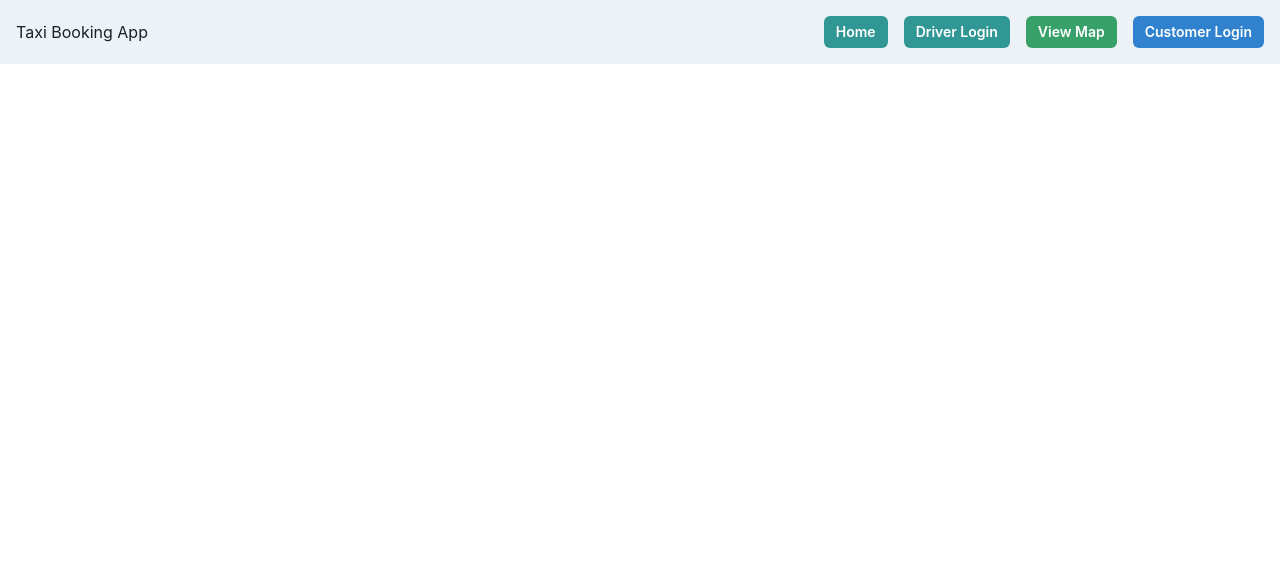
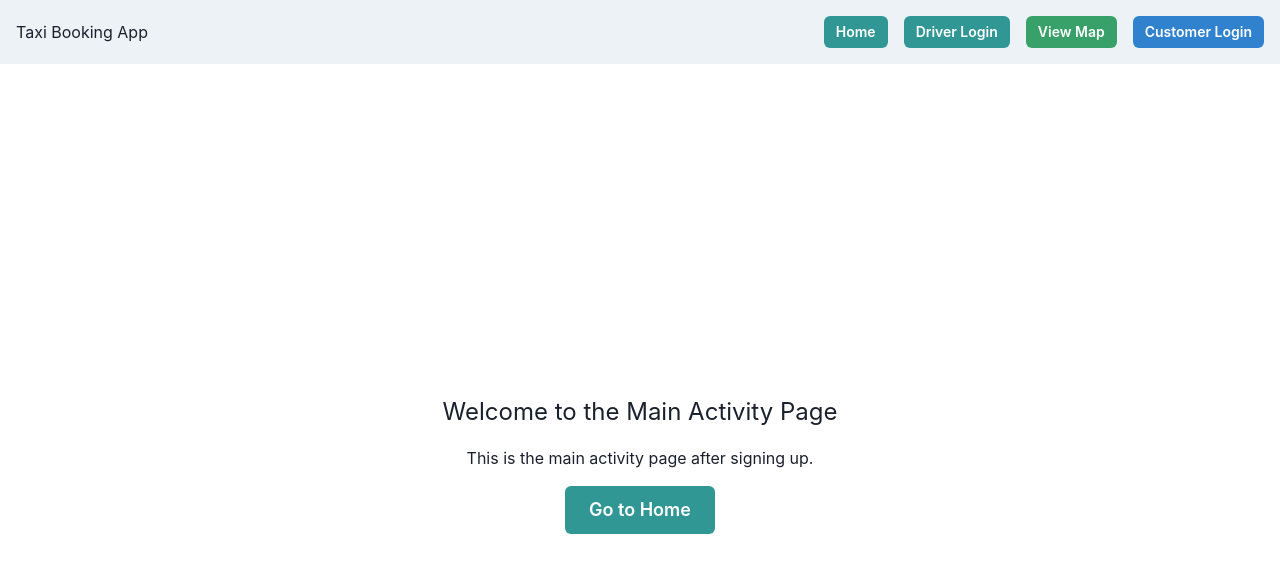
Before and after one commit to GPT-Engineer-App/taxi-connector, a React (Vite) app: page /main-activity in a window 1280 px wide. Shown: the top 572 px of the page. Built offline with nearby package versions, Linux system fonts and the light colour scheme.

Commit message:
Reverted to edit 809d96b7-6a04-4f63-9f40-db10ffc6646f: "Create main activity page and redirect users to it after signing up"

```diff
--- a/src/App.jsx
+++ b/src/App.jsx
@@ -8,6 +8,7 @@ import DriverSignup from "./pages/DriverSignup.jsx";
 import CustomerSignup from "./pages/CustomerSignup.jsx";
 import Navbar from "./components/Navbar.jsx";
 import MapView from "./pages/MapView.jsx";
+import MainActivity from "./pages/MainActivity.jsx";
 
 function App() {
   const [loading, setLoading] = useState(true);
@@ -32,7 +33,8 @@ function App() {
         <Route exact path="/customer-login" element={<CustomerLogin />} />
         <Route exact path="/driver-signup" element={<DriverSignup />} />
         <Route exact path="/customer-signup" element={<CustomerSignup />} />
-      <Route exact path="/map-view" element={<MapView />} />
+        <Route exact path="/map-view" element={<MapView />} />
+        <Route exact path="/main-activity" element={<MainActivity />} />
       </Routes>
     </Router>
   );
--- a/src/pages/CustomerLogin.jsx
+++ b/src/pages/CustomerLogin.jsx
@@ -1,21 +1,14 @@
 import { Container, Text, VStack, Input, Button } from "@chakra-ui/react";
-import { Link, useNavigate } from "react-router-dom";
+import { Link } from "react-router-dom";
 
 const CustomerLogin = () => {
-  const navigate = useNavigate();
-
-  const handleLogin = () => {
-    // Add login logic here
-    navigate("/map-view");
-  };
-
   return (
     <Container centerContent maxW="container.md" height="100vh" display="flex" flexDirection="column" justifyContent="center" alignItems="center">
       <VStack spacing={4}>
         <Text fontSize="2xl">Customer Login</Text>
         <Input placeholder="Email" size="lg" />
         <Input placeholder="Password" type="password" size="lg" />
-        <Button colorScheme="blue" size="lg" onClick={handleLogin}>Login</Button>
+        <Button colorScheme="blue" size="lg">Login</Button>
         <Button as={Link} to="/customer-signup" colorScheme="gray" size="lg">Sign Up</Button>
       </VStack>
     </Container>
--- a/src/pages/CustomerSignup.jsx
+++ b/src/pages/CustomerSignup.jsx
@@ -1,6 +1,13 @@
 import { Container, Text, VStack, Input, Button } from "@chakra-ui/react";
+import { useNavigate } from "react-router-dom";
 
 const CustomerSignup = () => {
+  const navigate = useNavigate();
+
+  const handleSignup = () => {
+    // Perform signup logic here
+    navigate("/main-activity");
+  };
   return (
     <Container centerContent maxW="container.md" height="100vh" display="flex" flexDirection="column" justifyContent="center" alignItems="center">
       <VStack spacing={4}>
@@ -9,7 +16,7 @@ const CustomerSignup = () => {
         <Input placeholder="Email" size="lg" />
         <Input placeholder="Phone Number" size="lg" />
         <Input placeholder="Password" type="password" size="lg" />
-        <Button colorScheme="blue" size="lg">Sign Up</Button>
+        <Button colorScheme="blue" size="lg" onClick={handleSignup}>Sign Up</Button>
       </VStack>
     </Container>
   );
--- a/src/pages/DriverLogin.jsx
+++ b/src/pages/DriverLogin.jsx
@@ -1,21 +1,14 @@
 import { Container, Text, VStack, Input, Button } from "@chakra-ui/react";
-import { Link, useNavigate } from "react-router-dom";
+import { Link } from "react-router-dom";
 
 const DriverLogin = () => {
-  const navigate = useNavigate();
-
-  const handleLogin = () => {
-    // Add login logic here
-    navigate("/map-view");
-  };
-
   return (
     <Container centerContent maxW="container.md" height="100vh" display="flex" flexDirection="column" justifyContent="center" alignItems="center">
       <VStack spacing={4}>
         <Text fontSize="2xl">Driver Login</Text>
         <Input placeholder="Email" size="lg" />
         <Input placeholder="Password" type="password" size="lg" />
-        <Button colorScheme="teal" size="lg" onClick={handleLogin}>Login</Button>
+        <Button colorScheme="teal" size="lg">Login</Button>
         <Button as={Link} to="/driver-signup" colorScheme="gray" size="lg">Sign Up</Button>
       </VStack>
     </Container>
--- a/src/pages/DriverSignup.jsx
+++ b/src/pages/DriverSignup.jsx
@@ -1,6 +1,14 @@
 import { Container, Text, VStack, Input, Button } from "@chakra-ui/react";
+import { useNavigate } from "react-router-dom";
 
 const DriverSignup = () => {
+  const navigate = useNavigate();
+
+  const handleSignup = () => {
+    // Perform signup logic here
+    navigate("/main-activity");
+  };
+
   return (
     <Container centerContent maxW="container.md" height="100vh" display="flex" flexDirection="column" justifyContent="center" alignItems="center">
       <VStack spacing={4}>
@@ -9,7 +17,7 @@ const DriverSignup = () => {
         <Input placeholder="Email" size="lg" />
         <Input placeholder="Phone Number" size="lg" />
         <Input placeholder="Password" type="password" size="lg" />
-        <Button colorScheme="teal" size="lg">Sign Up</Button>
+        <Button colorScheme="teal" size="lg" onClick={handleSignup}>Sign Up</Button>
       </VStack>
     </Container>
   );
--- /dev/null
+++ b/src/pages/MainActivity.jsx
@@ -0,0 +1,16 @@
+import { Container, Text, VStack, Button } from "@chakra-ui/react";
+import { Link } from "react-router-dom";
+
+const MainActivity = () => {
+  return (
+    <Container centerContent maxW="container.md" height="100vh" display="flex" flexDirection="column" justifyContent="center" alignItems="center">
+      <VStack spacing={4}>
+        <Text fontSize="2xl">Welcome to the Main Activity Page</Text>
+        <Text>This is the main activity page after signing up.</Text>
+        <Button as={Link} to="/" colorScheme="teal" size="lg">Go to Home</Button>
+      </VStack>
+    </Container>
+  );
+};
+
+export default MainActivity;
```
